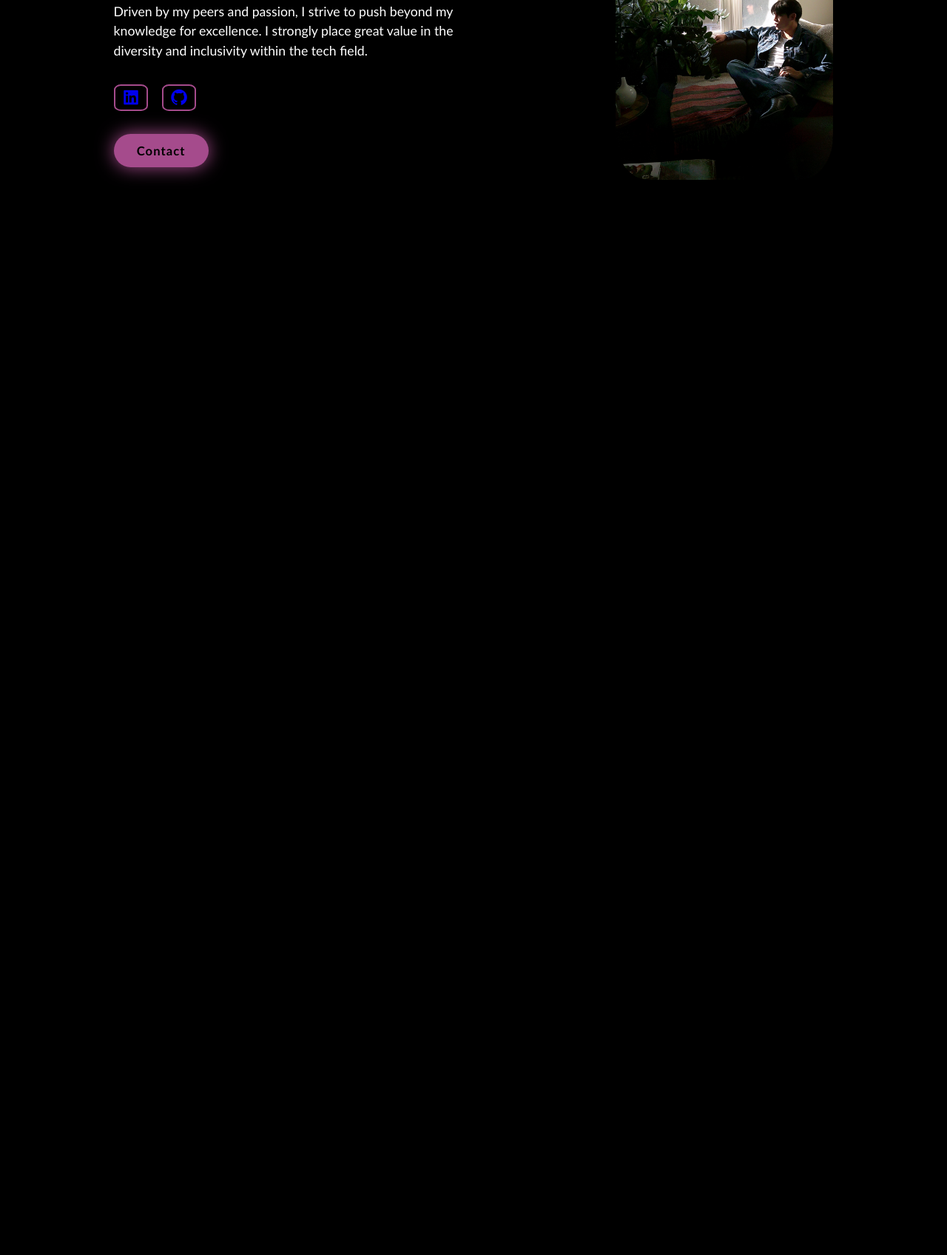
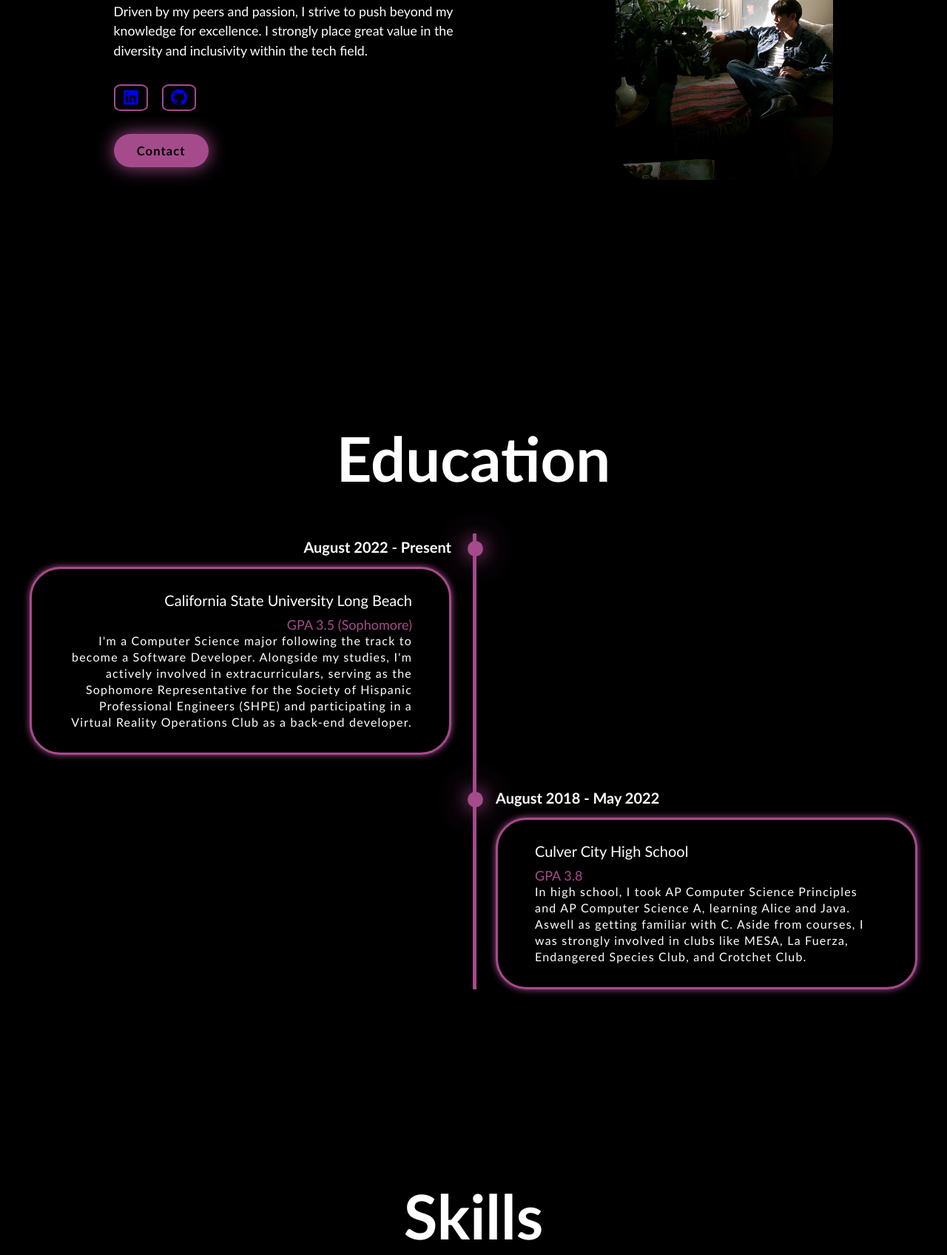
Before and after one commit to justinpongos/Website-Portfolio, a plain HTML site: page index.html in a window 1280 px wide. Shown: the part 383-2079 px from the top of the page at 74% size. Before the commit the page ends 800 px from the top, so only its background shows below. Drawn offline with nearby package versions, Linux system fonts and the light colour scheme.

Commit message:
Add files via upload
Finished Education Tab, Working on Skills

```diff
--- a/index.html
+++ b/index.html
@@ -12,16 +12,13 @@
     <header class="header">
         <a href = "#home" class = "logo">Justin
             <span>Pongos</span></a>
-
-        <!-- <i class = "bx bx-menu" id = "menu-icon"></i> -->
-
         <nav class = "navbar">
-            <a href ="#home" class = "active">Home</a>
-            <a href ="#about" class = "active">About</a>
-            <a href ="#skills" class = "active">Skills</a>
-            <a href ="#education" class = "active">Education</a>
-            <a href ="#projects" class = "active">Projects</a>
-            <a href ="#volunteering" class = "active">Volunteering</a>
+            <a href ="#home">Home</a>
+            <a href ="#education">Education</a>
+            <a href ="#skills">Skills</a>
+            <a href ="#projects">Projects</a>
+            <a href ="#volunteering">Volunteering</a>
+            <a href ="#about">About</a>
         </nav>
     </header>
 
@@ -37,7 +34,7 @@
             </div>
 
             <div class="btn-group">
-                <a href="#contact" class="btn">Contact</a>
+                <a href="mailto:justinpongos@gmail.com" class="btn">Contact</a>
             </div>
         </div>
             <div class = "home-img">
@@ -45,11 +42,68 @@
             </div>
     </section>
 
+        <section class = "education" id = "education">
+            <h2 class = "heading">Education</h2>
+            <div class="timeline-items">
+
+                <div class="timeline-item">
+                    <div class="timeline-dot"></div>
+                        <div class="timeline-date">August 2022 - Present
+                        </div>
+                        <div class= "timeline-content">
+                            <h3>California State University Long Beach</h3>
+                            <gpa>GPA 3.5 (Sophomore)</gpa>
+                            <p>I'm a Computer Science major following the track to become a Software Developer. Alongside my studies,
+                                I'm actively involved in extracurriculars, serving as the Sophomore Representative for the
+                                Society of Hispanic Professional Engineers (SHPE) and participating in a Virtual Reality Operations Club
+                                as a back-end developer.
+                            </p>
+                        </div>
+
+                </div>
+
+                <div class="timeline-item">
+                    <div class="timeline-dot"></div>
+                        <div class="timeline-date">August 2018 - May 2022
+                        </div>
+                        <div class= "timeline-content">
+                            <h3>Culver City High School</h3>
+                            <gpa>GPA 3.8</gpa>
+                            <p>In high school, I took AP Computer Science Principles and AP Computer Science A, learning Alice and Java.
+                                Aswell as getting familiar with C. Aside from courses, I was strongly involved in clubs like MESA, La Fuerza,
+                                Endangered Species Club, and Crotchet Club.
+                            </p>
+                        </div>
+
+                </div>
+            </div>
+        </section>
+
+        <section class = "skills" id ="skills">
+            <h2 class = "heading">Skills</h2>
+            <div class= "skills-container">
+                <div class= "skills-bar-back">
+                    <a href="#Python" target = "_blank"><i class='bx bxl-python'></i></a>
+                    <a href="#Java" target = "_blank"><i class='bx bxl-java'></i></a>
+
+                <div class= "skills-bar-front">
+                    <a href="#HTML" target = "_blank"><i class='bx bxl-html5'></i></a>
+                    <a href="#CSS" target = "_blank"><i class='bx bxl-css3'></i></a>
+
+
+
+                    <!--Animation fade in of skills appearing left to right-->
+
+            </div>
+
+        </section>
+
+
+
+
 
 
     <script src = "index.js"></script> <!--links the javascript file-->
 </body>
 </html>
-
-<!-- This is how you comment in HTML-->
 <!-- HTML is used for the actual design of the website-->
--- a/index.js
+++ b/index.js
@@ -1,10 +1,3 @@
 //let is how you instantiate a variable
 //type of returns the type of var
 //js is to print in the console log
-
-let firstName = "Justin";
-let lastName = "Pongos";
-let age = 19;
-
-document.getElementById("myH1").textContent = "Hello";
-//document.getElementById("myP").textContent = "This is a description";
--- a/style.css
+++ b/style.css
@@ -14,7 +14,7 @@
     --text-color: rgb(255, 255, 255);
     --main-color: #a54b8c;
 }
-html {
+html{
     font-size: 65%;
     overflow-x: hidden;
 }
@@ -53,14 +53,14 @@ body{
     color: var(--text-color);
     margin-left: 4rem;
     font-weight: 500;
-    transition: color 0.3s ease;
+    transition: 0.3s ease;
     border-bottom: 3px solid transparent;
 }
 .navbar a:hover{
     color: var(--main-color);
     transition: color 0.4s ease;
 }
-menu-icon{
+#menu-icon{
     font-size: 3.Grem;
     color: var(--main-color);
     display: none;
@@ -250,3 +250,108 @@ span{
         width: calc(100% + 8px);
     }
 }
+.heading{
+    font-size: 8rem;
+    text-align: center;
+    margin: 5rem 0;
+}
+.education{
+    padding: 100px 15px;
+    background: var(--second-bg-color);
+    transition: 1.4s ease-in-out;
+}
+
+.education h2{
+    margin-bottom: 5rem
+}
+.timeline-items{
+    max-width: 1200px;
+    margin: auto;
+    display: flex;
+    flex-wrap: wrap;
+    position: relative;
+}
+.timeline-items::before{
+    content: "";
+    position: absolute;
+    width: 5px;
+    height: 100%;
+    background-color: var(--main-color);
+    left: calc(50% - 1px);
+}
+.timeline-item{
+    margin-bottom: 40px;
+    width: 100%;
+    position: relative;
+}
+.timeline-item:last-child{
+    margin-bottom: 0;
+}
+.timeline-item:nth-child(odd){
+    padding-right: calc(50% + 30px);
+    text-align: right;
+}
+.timeline-item:nth-child(even){
+    padding-left: calc(50% + 30px);
+}
+.timeline-dot{
+    height: 21px;
+    width: 21px;
+    background-color: var(--main-color);
+    box-shadow: 0 0 25px var(--main-color),
+                0 0 50px var(--main-color);
+    position: absolute;
+    left: calc(50% - 8px);
+    border-radius: 50%;
+    top: 10px;
+}
+.timeline-date{
+    font-size: 20px;
+    font-weight: 800;
+    color: white;
+    margin: 6px 0 15px;
+}
+.timeline-content{
+    background-color: var(--bg-color);
+    border: 3px solid var(--main-color);
+    padding: 30px 50px;
+    border-radius: 4rem;
+    box-shadow: 0 0 10px var(--main-color);
+    cursor: pointer;
+    transition: 0.3s ease-in-out;
+}
+.timeline-content h3{
+    font-size: 20px;
+    color: white;
+    margin: 0 0 10px;
+    font-weight: 500;
+}
+.timeline-content gpa{
+    color: var(--main-color);
+    font-size: 18px;
+    margin: 0 0 10px;
+    font-weight: 400;
+}
+.timeline-content p{
+    color: white;
+    font-size: 16px;
+    font-weight: 300;
+    line-height: 22px;
+    letter-spacing: 1.2px;
+}
+.timeline-content:hover{
+    transform: scale(1.02);
+    box-shadow: 0 0 25px var(--main-color);
+}
+::-webkit-scrollbar{
+    width: 8px;
+}
+::-webkit-scrollbar-thumb{
+    background-color: var(--main-color);
+}
+::-webkit-scrollbar-track{
+    background-color: var(--bg-color);
+    width: 40px;
+}
+
+/*25*/
```
